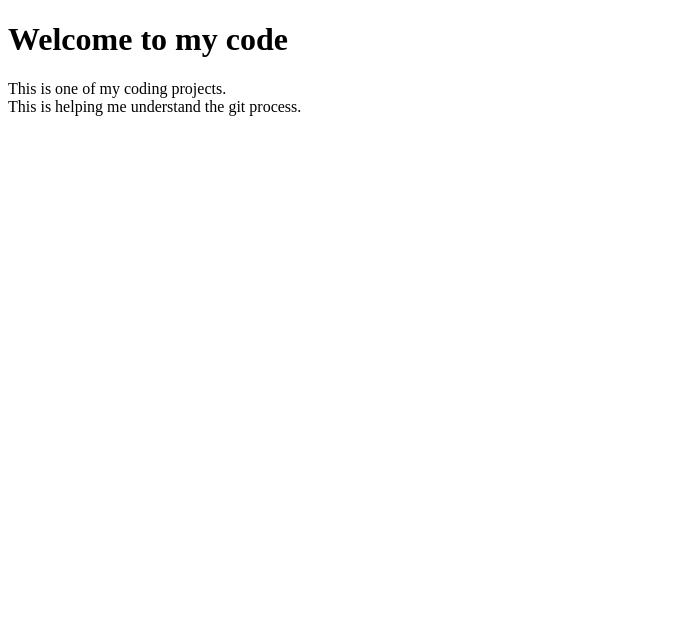
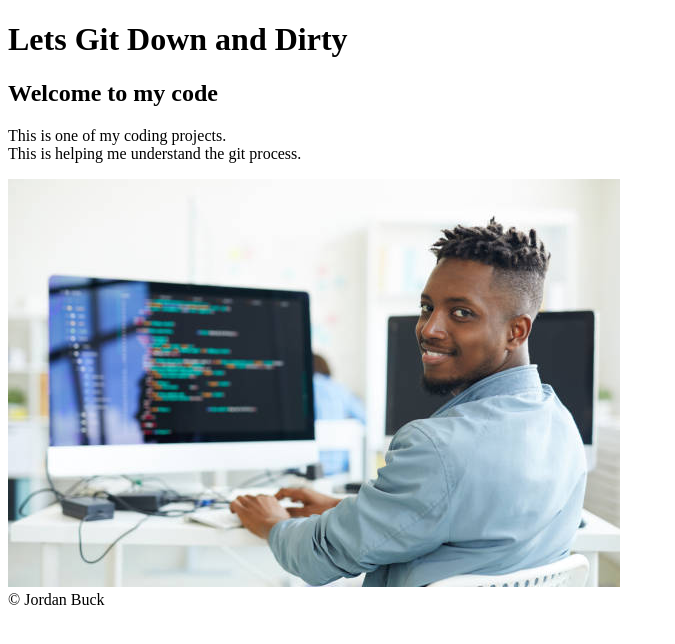
Before and after one commit to Financedbacon30/three_commits_project, a plain HTML site: page index.html in a window 1280 px wide. Shown: the whole page, without its empty margins (0-675 px from the left). Drawn offline with Linux system fonts and the light colour scheme.

Commit message:
Added a photo, a header, and a footer.

```diff
--- a/index.html
+++ b/index.html
@@ -5,10 +5,19 @@
     <meta name="viewport" content="width=device-width, initial-scale=1.0">
     <title>Document</title>
 </head>
+<header>
+<h1>
+    Lets Git Down and Dirty
+</h1>
+</header>
 <body>
-    <h1>
+    <h2>
         Welcome to my code
-    </h1>
+    </h2>
     <p>This is one of my coding projects. <br>This is helping me understand the git process.</p>
+<img src="guycoding.jpg" alt="coding">
 </body>
+<footer>
+    &copy; Jordan Buck
+</footer>
 </html>
```
Also changed, not shown: 1 other file.
